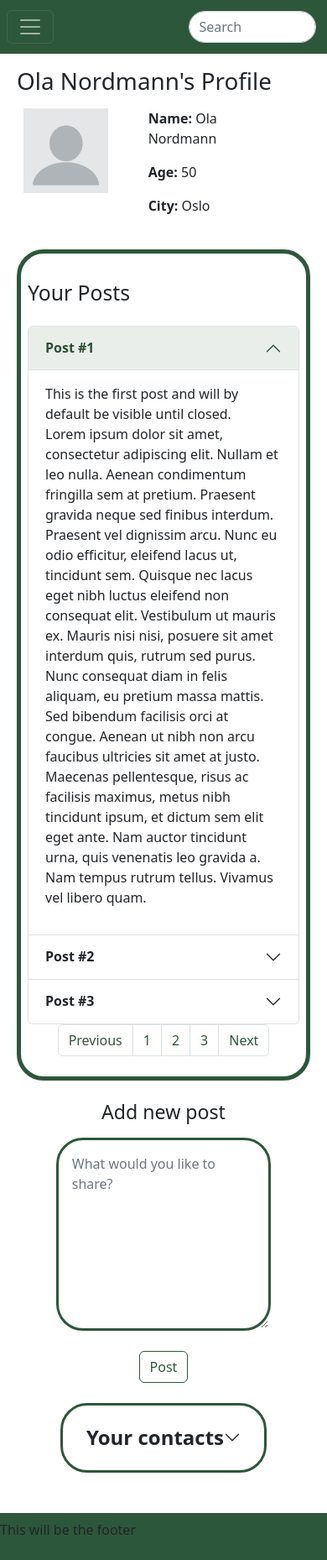
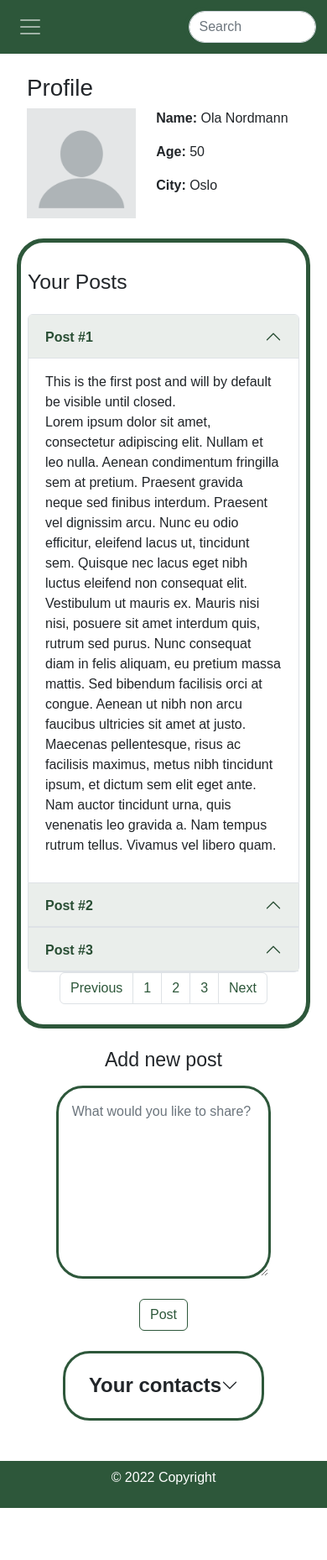
Before and after one commit to oBraenna91/SoMe, a website: page profile.html in a window 390 px wide. Shown: the whole page at 84% size. After the commit the page ends 1796 px from the top, so only its background shows below. Drawn offline with nearby package versions, Linux system fonts and the light colour scheme; a web font is replaced by a local one.

Commit message:
Font update

```diff
--- a/profile.html
+++ b/profile.html
@@ -6,18 +6,19 @@
             <meta name="description" content="CSS FRAMEWORKS">
             <link rel="stylesheet" href="node_modules/bootstrap/dist/css/bootstrap.min.css">
             <link rel="stylesheet" href="styles/styles.css">
+            <link rel="stylesheet" href="https://use.typekit.net/afm0oiy.css">
         </head>
         <body>
             <nav class="navbar navbar-dark navbar-expand-md bg-primary justify-content-between align-items-center">
                 <div class="col ms-2">
-                    <button class="navbar-toggler" data-bs-toggle="collapse" data-bs-target="#nav" aria-controls="nav">
+                    <button class="navbar-toggler border border-primary" data-bs-toggle="collapse" data-bs-target="#nav" aria-controls="nav">
                         <div class="navbar-toggler-icon"></div>
                     </button>
                     <div class="collapse navbar-collapse" id="nav">
                         <ul class="navbar-nav">
-                            <li><a class="nav-item mx-2" aria-current="page" href="index.html">Home</a></li>
-                            <li><a class="nav-item mx-2" href="profile.html">Profile</a></li>
-                            <li><a class="nav-item mx-2" href="login.html">Login</a></li>
+                            <li class="my-1"><a class="nav-item mx-2" aria-current="page" href="index.html">Home</a></li>
+                            <li class="my-1"><a class="nav-item mx-2" href="profile.html">Profile</a></li>
+                            <li class="my-1"><a class="nav-item mx-2" href="login.html">Login</a></li>
                         </ul>
                     </div>
                 </div>
@@ -27,13 +28,17 @@
                     </div>
                 </div>
             </nav>
-            <div class="container">
-                <h1 class="ms-2 my-3">Ola Nordmann's Profile</h1>
-                <div class="personal-info row ms-1">
-                    <div class="profile-pic-div col-4 col-lg-2">
-                     <img src="images/blank-profile-picture.webp" width="100%" alt="User Profile Image">
+            <div class="container mt-4">
+                <div class="row ms-2">
+                    <div class="col">
+                        <h1>Profile</h1>
                     </div>
-                    <div class="user-info col-6 ms-4">
+                </div>
+                <div class="row ms-2 d-md-flex">
+                    <div class="col-5 col-lg-3">
+                        <img src="images/blank-profile-picture.webp" width="100%" alt="User Profile Image">
+                    </div>
+                    <div class="col-auto">
                         <p><strong>Name:</strong> Ola Nordmann</p>
                         <p><strong>Age:</strong> 50</p>
                         <p><strong>City:</strong> Oslo</p>
@@ -59,7 +64,7 @@
                         </div>
                         <div class="accordion-item">
                         <h2 class="accordion-header" id="panelsStayOpen-headingTwo">
-                            <button class="accordion-button collapsed" type="button" data-bs-toggle="collapse" data-bs-target="#panelsStayOpen-collapseTwo" aria-expanded="false" aria-controls="panelsStayOpen-collapseTwo">
+                            <button class="accordion-button" type="button" data-bs-toggle="collapse" data-bs-target="#panelsStayOpen-collapseTwo" aria-expanded="false" aria-controls="panelsStayOpen-collapseTwo">
                                 <strong>Post #2</strong>
                             </button>
                         </h2>
@@ -71,7 +76,7 @@
                         </div>
                         <div class="accordion-item">
                         <h2 class="accordion-header" id="panelsStayOpen-headingThree">
-                            <button class="accordion-button collapsed" type="button" data-bs-toggle="collapse" data-bs-target="#panelsStayOpen-collapseThree" aria-expanded="false" aria-controls="panelsStayOpen-collapseThree">
+                            <button class="accordion-button" type="button" data-bs-toggle="collapse" data-bs-target="#panelsStayOpen-collapseThree" aria-expanded="false" aria-controls="panelsStayOpen-collapseThree">
                                 <strong>Post #3</strong>
                             </button>
                         </h2>
@@ -185,11 +190,11 @@
                     </div>
                 </div>
             </div>
-            <nav class="navbar navbar-dark navbar-expand-md bg-primary justify-content-between align-items-center mt-5">
-                <div class="col">
-                    <p>This will be the footer</p>
+            <footer class="text-center mt-5">
+                <div class="text-center text-white p-2 bg-primary">
+                  <p>© 2022 Copyright</p>
                 </div>
-            </nav>
+            </footer>
             <script src="https://cdn.jsdelivr.net/npm/bootstrap@5.2.2/dist/js/bootstrap.bundle.min.js"
             integrity="sha384-OERcA2EqjJCMA+/3y+gxIOqMEjwtxJY7qPCqsdltbNJuaOe923+mo//f6V8Qbsw3" crossorigin="anonymous"></script>
         </body>
--- a/styles/styles.scss
+++ b/styles/styles.scss
@@ -2,15 +2,7 @@
 
 @import "../node_modules/bootstrap/scss/bootstrap.scss";
 
-/* sjekk ut under her */
-$primary-color: #2D573A;
-
-
-.dropdown-toggle {
-    background-color: $primary-color;
-}
-
-/* sjekk ut over her*/
+$font-family-base: dinosaur, sans-serif;
 
 a {
     text-decoration: none;
@@ -18,6 +10,7 @@ a {
 
 a:hover {
     text-decoration: underline;
+    color: #FFF;
 }
 
 .nav-item {
--- a/styles/variables.scss
+++ b/styles/variables.scss
@@ -1 +1,2 @@
 $primary:       #2D573A;
+$font-family-base: dinosaur, sans-serif;
```
Also changed, not shown: index.html (+16 -10 lines), login.html (+10 -4 lines), styles/styles.css, 1 other file.
